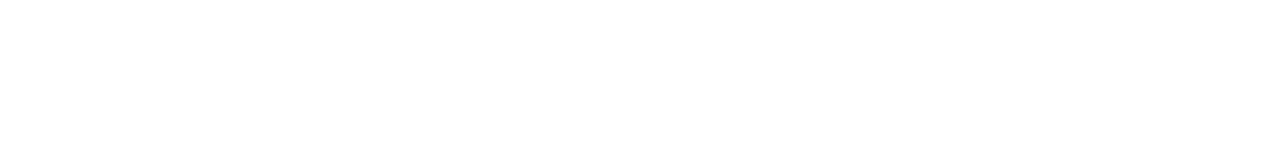
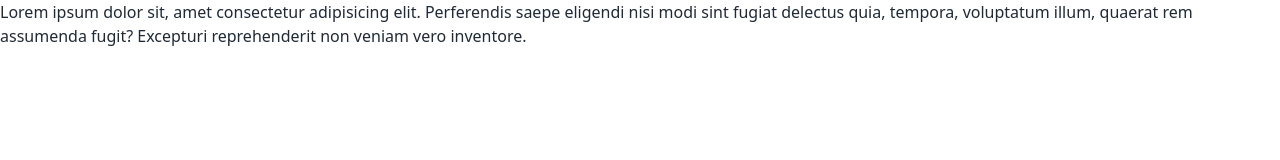
Before and after one commit to Rabbi-Hossain/ASSIGNMENT-3, a plain HTML site: page index.html in a window 1280 px wide. Drawn offline with nearby package versions, Linux system fonts and the light colour scheme.

Commit message:
add a project

```diff
--- a/index.html
+++ b/index.html
@@ -24,7 +24,7 @@
 
 <body>
     <header>
-
+        <p>Lorem ipsum dolor sit, amet consectetur adipisicing elit. Perferendis saepe eligendi nisi modi sint fugiat delectus quia, tempora, voluptatum illum, quaerat rem assumenda fugit? Excepturi reprehenderit non veniam vero inventore.</p>
     </header>
     <main>
 
```
